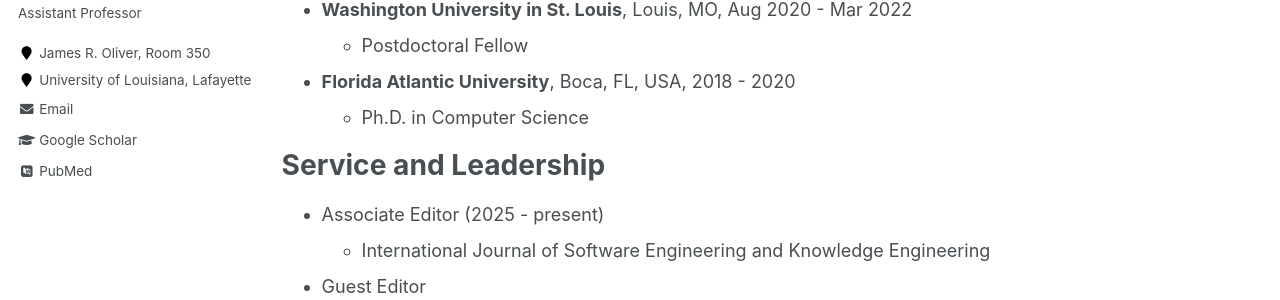
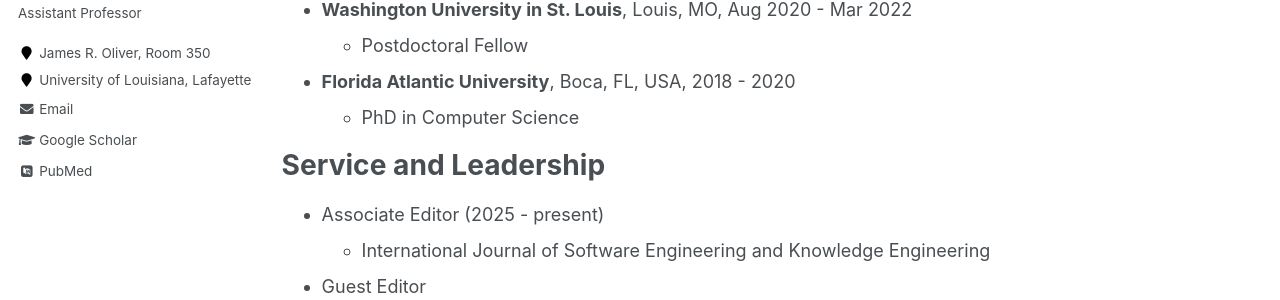
Before and after one commit to shiminxst/shiminxst.github.io, a Jekyll site: the page built from _pages/cv.md, in a window 1280 px wide and 900 px high. Shown: the part 332-632 px from the top of the window. Built offline with Jekyll 4.4.1, drawn with Linux system fonts in a browser that asks for light colours; some web fonts are replaced.

Commit message:
Update cv.md

```diff
--- a/_pages/cv.md
+++ b/_pages/cv.md
@@ -18,7 +18,7 @@
 - **Washington University in St. Louis**, Louis, MO, Aug 2020 - Mar 2022
   * Postdoctoral Fellow
 - **Florida Atlantic University**, Boca, FL, USA, 2018 - 2020
-  * Ph.D. in Computer Science
+  * PhD in Computer Science
 
 Service and Leadership
 ======
```
